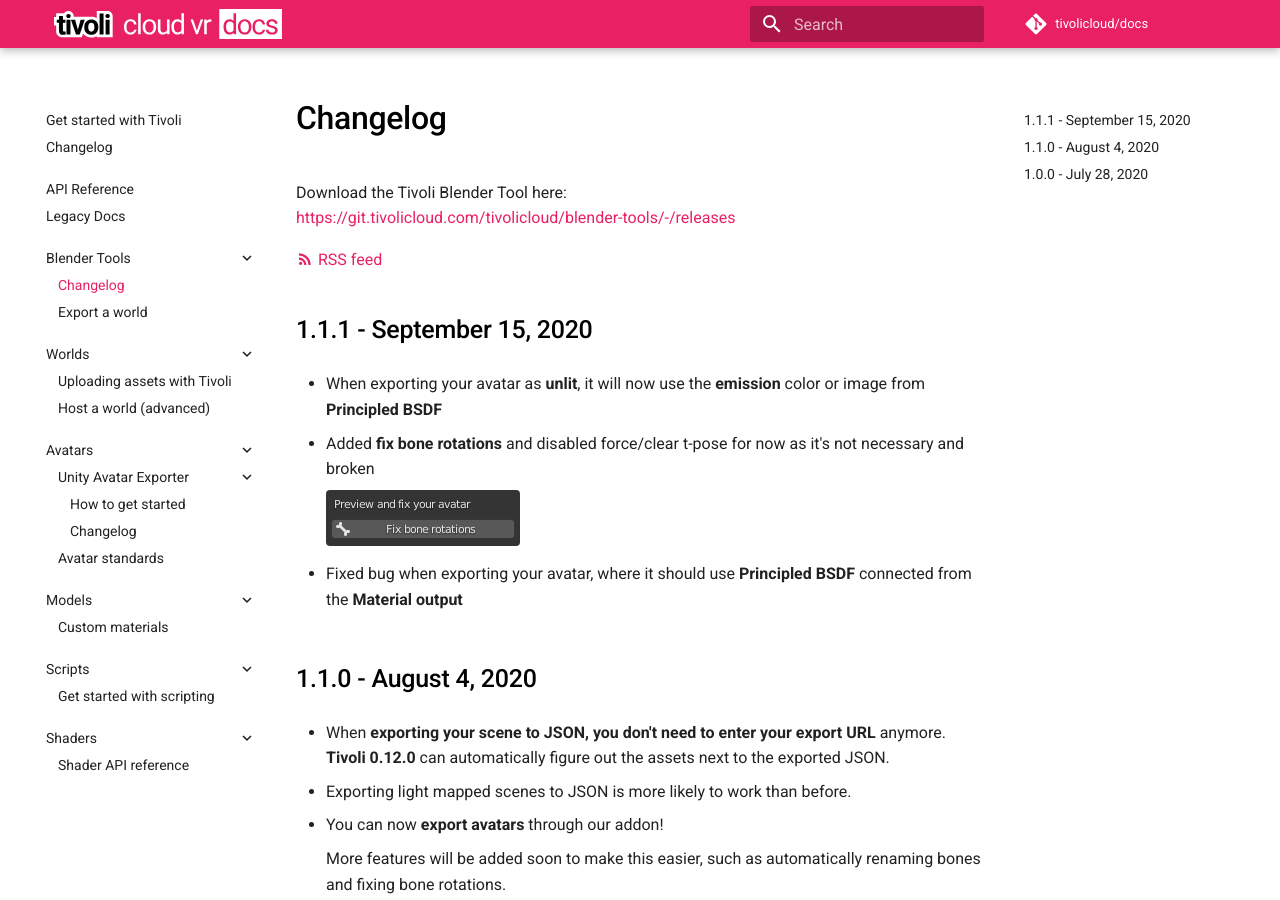
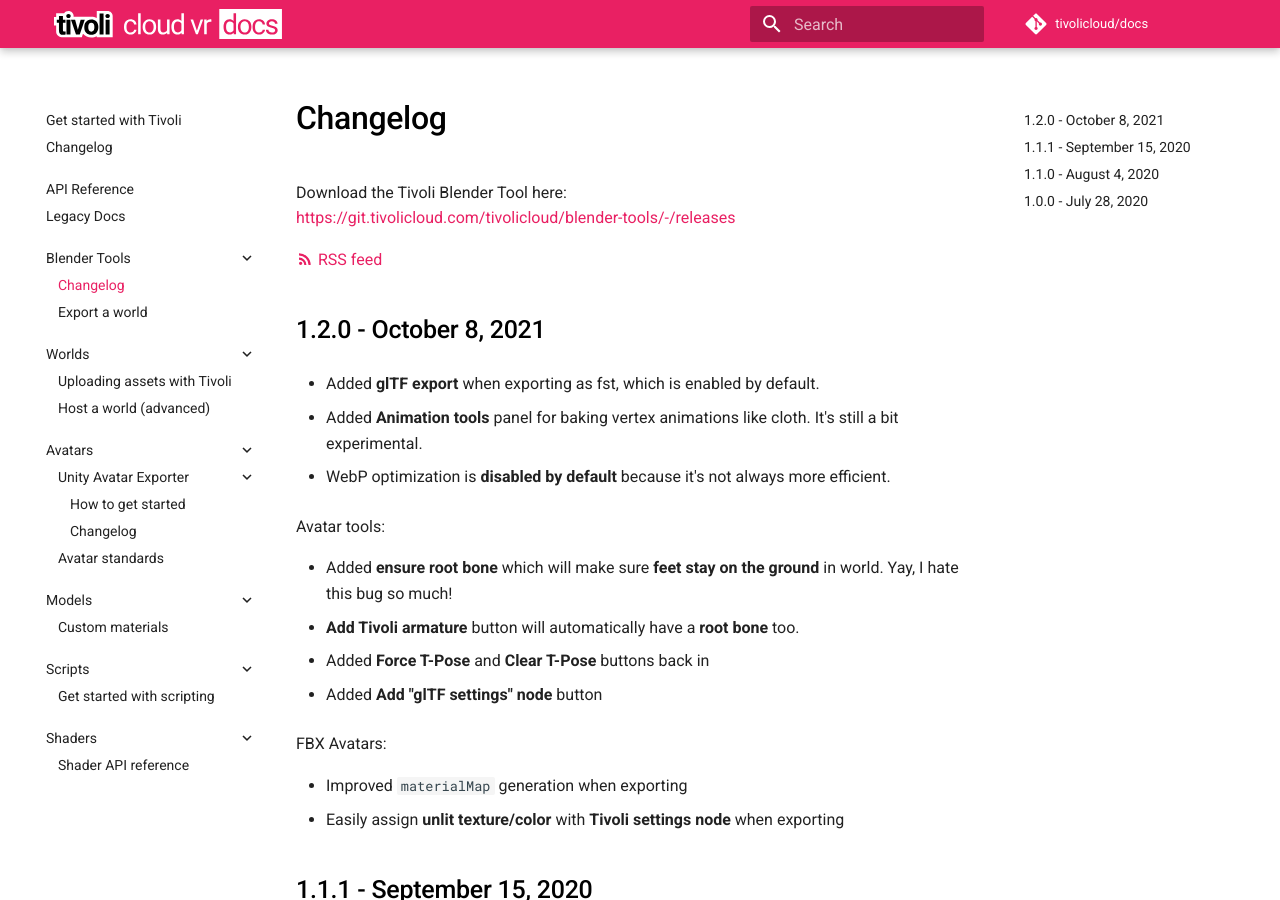
Before and after one commit to Nex-Pro/docs, an MkDocs documentation site: the page built from docs/blender-tools/changelog.md, in a window 1280 px wide and 900 px high. Built offline with MkDocs 1.6.1 and Material for MkDocs 9.7.7, drawn with Linux system fonts in a browser that asks for light colours.

Commit message:
Updated blender tools changelog

```diff
--- a/docs/blender-tools/changelog.md
+++ b/docs/blender-tools/changelog.md
@@ -5,6 +5,28 @@
 [https://git.tivolicloud.com/tivolicloud/blender-tools/-/releases](https://git.tivolicloud.com/tivolicloud/blender-tools/-/releases)
 
 [:material-rss: RSS feed](/blender-tools/changelog.xml)
+
+## 1.2.0 - October 8, 2021
+
+-   Added **glTF export** when exporting as fst, which is enabled by default.
+
+-   Added **Animation tools** panel for baking vertex animations like cloth. It's still a bit experimental.
+
+-   WebP optimization is **disabled by default** because it's not always more efficient.
+
+Avatar tools:
+
+-   Added **ensure root bone** which will make sure **feet stay on the ground** in world. Yay, I hate this bug so much!
+-   **Add Tivoli armature** button will automatically have a **root bone** too.
+
+-   Added **Force T-Pose** and **Clear T-Pose** buttons back in
+
+-   Added **Add "glTF settings" node** button
+
+FBX Avatars:
+
+-   Improved `materialMap` generation when exporting
+-   Easily assign **unlit texture/color** with **Tivoli settings node** when exporting
 
 ## 1.1.1 - September 15, 2020
 
```
